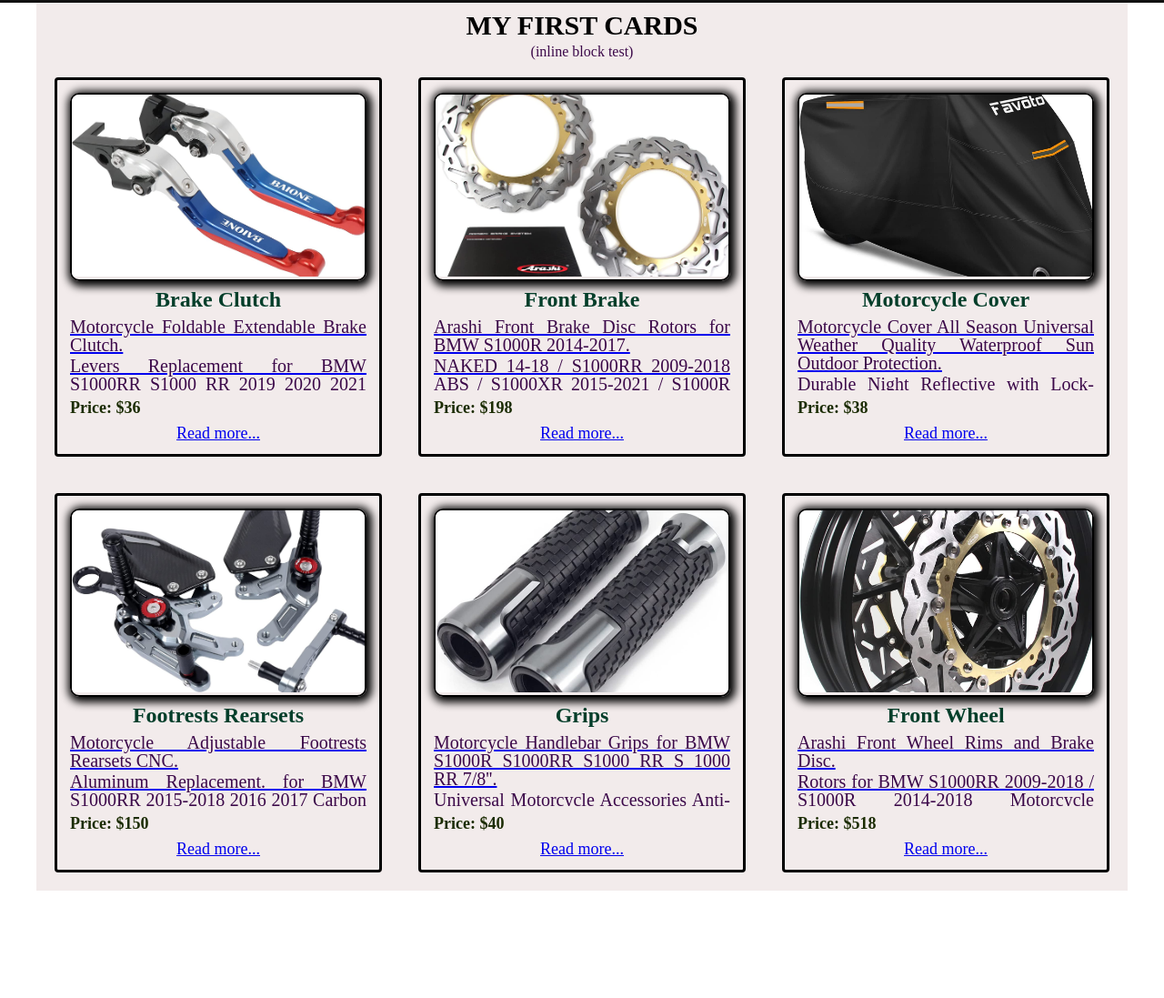
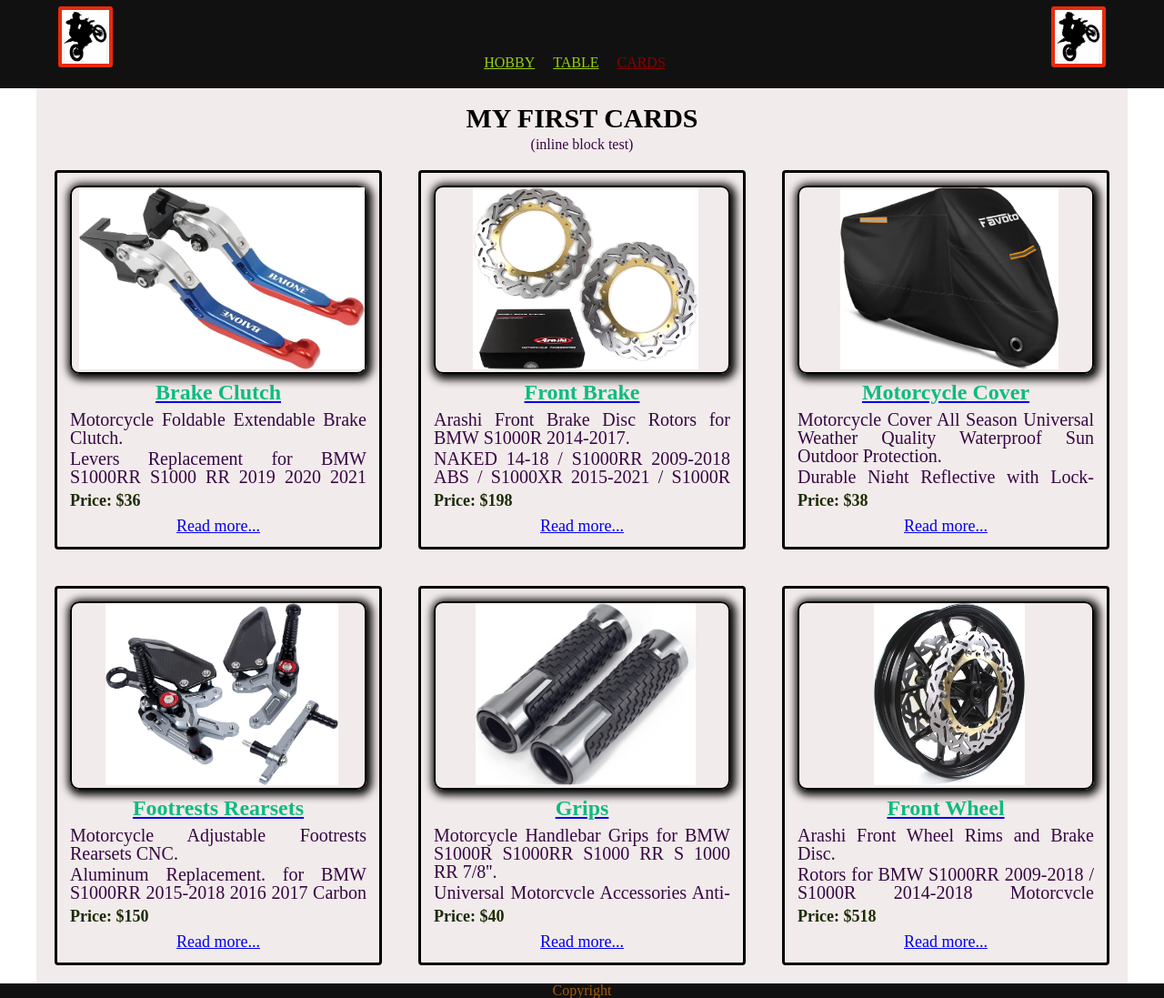
Before and after one commit to EdKazik/Cards, a plain HTML site: page index.html in a window 1280 px wide. Shown: the part 13-1110 px from the top of the page at 91% size. Before the commit the page ends 992 px from the top, so only its background shows below. Drawn offline with Linux system fonts and the light colour scheme.

Commit message:
add header + footer

```diff
--- a/css/style.css
+++ b/css/style.css
@@ -1,5 +1,53 @@
 @import url("reset.css");
 
+
+.header {
+  color: rgb(255, 252, 252);
+  background: #111111;
+  padding: 20px 0;
+}
+.header_container {
+  margin: 0 auto;
+  width: 1200px;
+  font-size: 0;
+}
+.logo a {
+  width: 100px;
+  padding: 4px 8px;
+  text-transform: uppercase;
+  color: aliceblue;
+  text-decoration: none;
+}
+.menu,.logo {
+  font-size: 18px;
+  display: inline-block;
+  margin: 0 auto;
+}
+.menu {
+  font-size: 0;
+  width: 1000px;
+  text-align: center;
+  color: rgb(197, 203, 208);
+}
+.menu li {
+  display: inline-block;
+  font-size: 16px;
+}
+.menu li a.active {
+  color: darkred;
+}
+.menu a {
+  color: rgb(154, 207, 9);
+}
+li + li {
+  margin-left: 20px;
+}
+.image_logo {
+  width: 60px;
+  border-radius: 3px;
+  border: 4px solid rgb(231, 43, 14);
+  margin-left: 16px;
+}
 .container {
   width: 1200px;
   margin: 0 auto;
@@ -8,34 +56,29 @@
 }
 .footer {
   text-align: center;
-  color: red;
-  margin: 0 auto;
+  color: rgb(163, 91, 9);
   background: #111111;
 }
-
 h1 {
   font-size: 30px;
   font-weight: 700;
-  padding-top: 10px;
+  padding-top: 18px;
   margin-bottom: 6px;
 }
-
 h2 {
   font-weight: 600;
   font-size: 24px;
   margin: 8px;
-  color: rgb(3, 62, 42);
+  color: rgb(15, 186, 129);
 }
 p {
-  color: rgb(59, 8, 73);
+  color: rgb(54, 6, 67);
 }
 p + p {
   margin-top: 3px;
 }
-
 .cards {
   font-size: 0;
-
 }
 .card_box {
   padding: 20px;
@@ -43,20 +86,17 @@ p + p {
   display: inline-block;
   font-size: 18px;
 }
-
 .card {
   padding: 14px;
   border: 3px solid #000;
   border-radius: 4px;
 }
-
 .price {
   margin: 10px auto;
   font-weight: 800;
   color: rgb(27, 44, 2);
-  text-align:start;
+  text-align: start;
 }
-
 .about {
   text-align: justify;
   color: rgb(97, 97, 238);
@@ -64,14 +104,12 @@ p + p {
   height: 80px;
   overflow: hidden;
 }
-
 .image {
   border: 2px solid #000;
   border-radius: 10px;
-  overflow: hidden;
+  /* overflow: hidden; */
   box-shadow: 2px 2px 10px 4px #000;
 }
-
 .image img {
-  object-fit: cover;
+  object-fit: contain;
 }
--- a/index.html
+++ b/index.html
@@ -8,20 +8,34 @@
     <link rel="stylesheet" href="css/style.css" />
   </head>
   <body>
-    <!-- Footer -->
-    <div class="footer">FOOTER</div>
+    <!-- Wrapper -->
+    <div class="wrapper">
 
+      <!-- Header -->
+      <div class="header">
+        <div class="header_container">
+          <div class="logo">
+            <a href="#"><img src="image/moto_willy.jpg" alt="logo" class="image_logo"></a>
+          </div>
+            <ul class="menu">
+            <li><a href="#">HOBBY</a></li>
+            <li><a href="#">TABLE</a></li>
+            <li><a class="active" href="#">CARDS</a></li>
+          </ul>
+          <div class="logo">
+            <a href="#"><img src="image/moto_willy.jpg" alt="logo" class="image_logo"></a>
+          </div>
+        </div>
+      </div>
 
+        <!-- Cards -->
       <div class="container">
         <h1>MY FIRST CARDS</h1>
         <p>(inline block test)</p>
 
-      <!-- Cards -->
         <div class="cards">
-
           <div class="card_box">
             <div class="card">
-
               <div class="image">
                 <a href="#"
                   ><img
@@ -29,52 +43,50 @@
                     alt="part1"
                     width="330"
                     height="200"
-          /></a></div>
-
-          <h2>Brake Clutch</h2>
-
-          <div class="about"><a href="#"
-            ><p> Motorcycle Foldable Extendable Brake Clutch.</p>
-             <p> Levers Replacement for BMW S1000RR S1000 RR 2019 2020 2021 CNC Adjustable Short Levers</p></a></div>
-
+                /></a>
+              </div>
+              <a href="#"><h2>Brake Clutch</h2></a>
+              <div class="about">
+                <p>Motorcycle Foldable Extendable Brake Clutch.</p>
+                  <p>
+                    Levers Replacement for BMW S1000RR S1000 RR 2019 2020 2021
+                    CNC Adjustable Short Levers
+                  </p>
+              </div>
               <div class="price">Price: $36</div>
               <a href="#">Read more...</a>
             </div>
           </div>
 
-
-
           <div class="card_box">
             <div class="card">
-
-          <div class="image"> <a href="#"
+              <div class="image">
+                <a href="#"
                   ><img
                     src="image/front brake $198.jpg"
                     alt="part1"
                     width="330"
                     height="200"
-            /></a></div>
-
-          <h2>Front Brake</h2>
-
+                /></a>
+              </div>
+              <a href="#"><h2>Front Brake</h2></a>
               <div class="about">
-            <a href="#"
-              ><p>Arashi Front Brake Disc Rotors for BMW S1000R 2014-2017.</p>
-              <p>NAKED 14-18 / S1000RR 2009-2018 ABS / S1000XR 2015-2021 / S1000R Cast
-              Wheel 2014-2021 Motorcycle Replacement Accessories Gold 2011 2012 2013</p> </a>
+                <p>
+                  Arashi Front Brake Disc Rotors for BMW S1000R 2014-2017.
+                </p>
+                  <p>
+                    NAKED 14-18 / S1000RR 2009-2018 ABS / S1000XR 2015-2021 /
+                    S1000R Cast Wheel 2014-2021 Motorcycle Replacement
+                    Accessories Gold 2011 2012 2013
+                  </p>
               </div>
-
-
               <div class="price">Price: $198</div>
               <a href="#">Read more...</a>
             </div>
           </div>
 
-
-
           <div class="card_box">
             <div class="card">
-
               <div class="image">
                 <a href="#"
                   ><img
@@ -82,17 +94,19 @@
                     alt="part1"
                     width="330"
                     height="200"
-          /></a></div>
-
-          <h2>Motorcycle Cover</h2>
-
+                /></a>
+              </div>
+              <a href="#"><h2>Motorcycle Cover</h2></a>
               <div class="about">
-            <a href="#"
-            ><p>Motorcycle Cover All Season Universal Weather Quality Waterproof
-            Sun Outdoor Protection. </p>
-            <p>Durable Night Reflective with Lock-Holes &
-            Storage Bag Fits up to 96.5" Motorcycles Vehicle Cover</p> </a></div>
-
+                <p>
+                    Motorcycle Cover All Season Universal Weather Quality
+                    Waterproof Sun Outdoor Protection.
+                  </p>
+                  <p>
+                    Durable Night Reflective with Lock-Holes & Storage Bag Fits
+                    up to 96.5" Motorcycles Vehicle Cover
+                  </p>
+              </div>
               <div class="price">Price: $38</div>
               <a href="#">Read more...</a>
             </div>
@@ -100,35 +114,32 @@
 
           <div class="card_box">
             <div class="card">
-
-
-
               <div class="image">
-            <a href="#"><img
+                <a href="#"
+                  ><img
                     src="image/Footrests Rearsets $150 .jpg"
                     alt="part1"
                     width="330"
                     height="200"
-          /></a></div>
-
-          <h2>Footrests Rearsets</h2>
-
+                /></a>
+              </div>
+              <a href="#"><h2>Footrests Rearsets</h2></a>
               <div class="about">
-            <a href="#"
-            ><p>Motorcycle Adjustable Footrests Rearsets CNC.</p>
-           <p>Aluminum Replacement.
-            for BMW S1000RR 2015-2018 2016 2017 Carbon Fiber Rear Foot Heel
-            Guard Plates Accessories</p></a></div>
-
+                <p>
+                  Motorcycle Adjustable Footrests Rearsets CNC.
+                </p>
+                  <p>
+                    Aluminum Replacement. for BMW S1000RR 2015-2018 2016 2017
+                    Carbon Fiber Rear Foot Heel Guard Plates Accessories
+                  </p>
+              </div>
               <div class="price">Price: $150</div>
               <a href="#">Read more...</a>
             </div>
           </div>
 
-
           <div class="card_box">
             <div class="card">
-
               <div class="image">
                 <a href="#"
                   ><img
@@ -136,26 +147,26 @@
                     alt="part1"
                     width="330"
                     height="200"
-          /></a></div>
-
-          <h2>Grips</h2>
-
+                /></a>
+              </div>
+              <a href="#"><h2>Grips</h2></a>
               <div class="about">
-            <a href="#"
-            ><p>Motorcycle Handlebar Grips for BMW S1000R S1000RR S1000 RR S 1000
-            RR 7/8''.</p>
-            <p>Universal Motorcycle Accessories Anti-Skid Handle Grips
-            Grip&Ends Handlebars (Color : Gray, Size : 7/8" 22mm)</p> </a></div>
-
+                <p>
+                    Motorcycle Handlebar Grips for BMW S1000R S1000RR S1000 RR S
+                    1000 RR 7/8''.
+                  </p>
+                  <p>
+                    Universal Motorcycle Accessories Anti-Skid Handle Grips
+                    Grip&Ends Handlebars (Color : Gray, Size : 7/8" 22mm)
+                  </p>
+              </div>
               <div class="price">Price: $40</div>
               <a href="#">Read more...</a>
             </div>
           </div>
 
-
           <div class="card_box">
             <div class="card">
-
               <div class="image">
                 <a href="#"
                   ><img
@@ -163,27 +174,30 @@
                     alt="part1"
                     width="330"
                     height="200"
-          /></a></div>
-
-          <h2>Front Wheel</h2>
-
+                /></a>
+              </div>
+              <a href="#"><h2>Front Wheel</h2></a>
               <div class="about">
-            <a href="#"
-            ><p>Arashi Front Wheel Rims and Brake Disc.</p>
-            <p>Rotors for BMW S1000RR
-            2009-2018 / S1000R 2014-2018 Motorcycle Replacement Accessories S
-            1000 RR S1000 1000RR Gloss Black 2010 2011 2012 2013 2014 2015</p> </a></div>
-
+                <p>
+                  Arashi Front Wheel Rims and Brake Disc.
+                </p>
+                  <p>
+                    Rotors for BMW S1000RR 2009-2018 / S1000R 2014-2018
+                    Motorcycle Replacement Accessories S 1000 RR S1000 1000RR
+                    Gloss Black 2010 2011 2012 2013 2014 2015
+                  </p>
+              </div>
               <div class="price">Price: $518</div>
               <a href="#">Read more...</a>
             </div>
           </div>
-
-
-
-
-
-
+        </div>
+      </div>
+      <!-- Footer -->
+      <div class="footer">
+        <div class="footer_container">
+          <span>Copyright</span>
+        </div>
       </div>
     </div>
   </body>
```
Also changed, not shown: image/moto_willy.jpg (added). Lines whose indentation alone changed are shown as unchanged.
